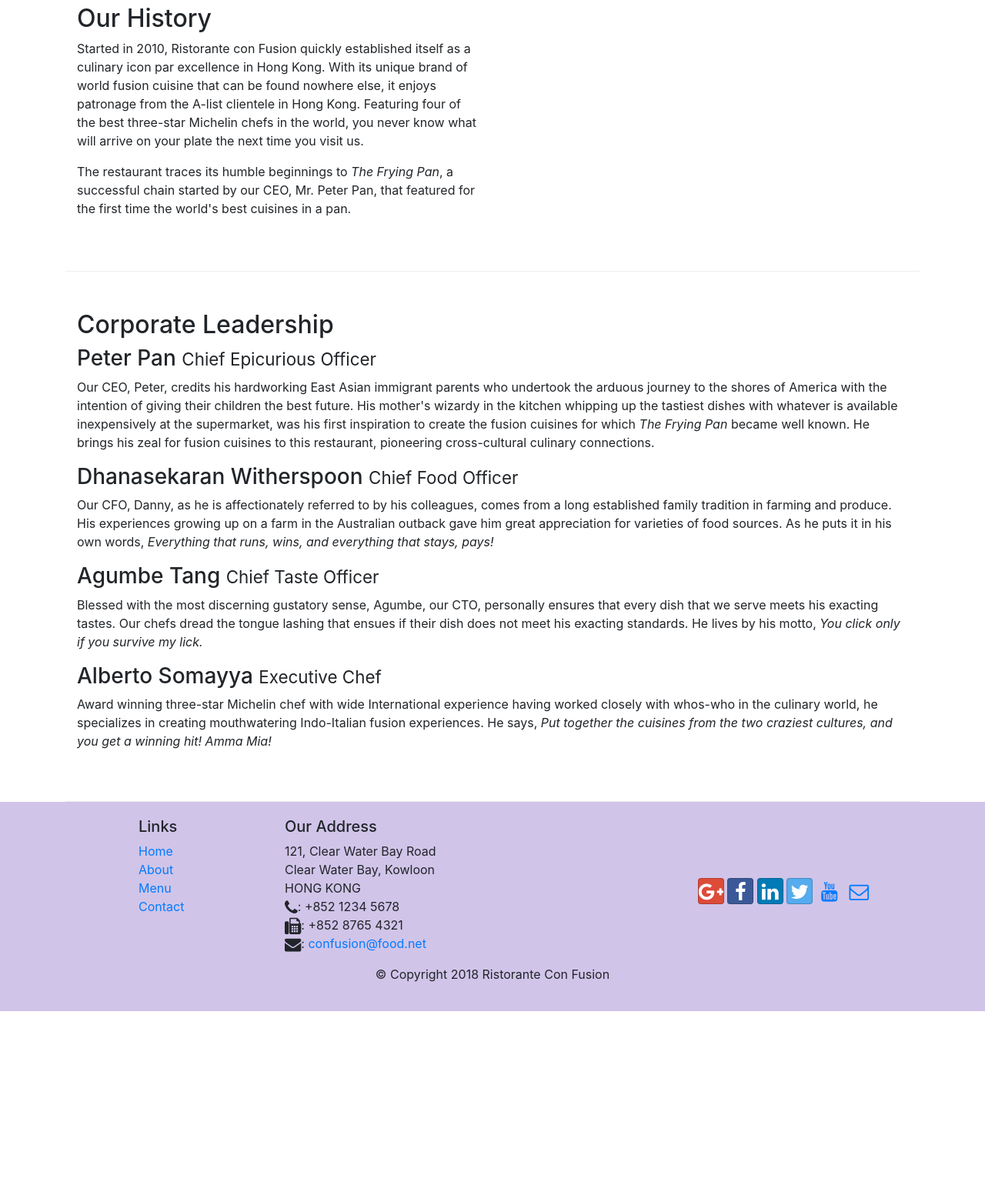
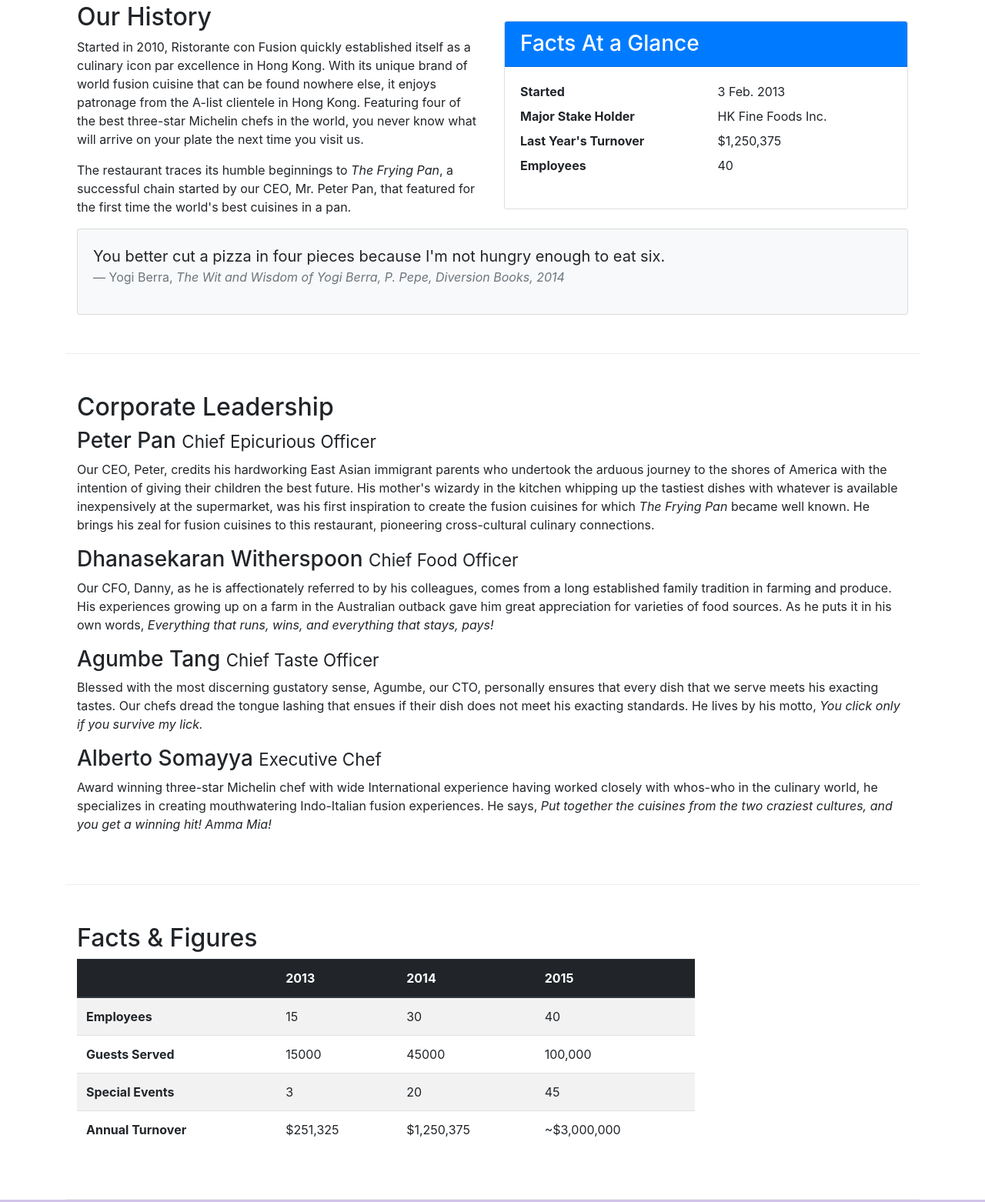
Before and after one commit to pratikgdb/conFusion, a website: page aboutus.html in a window 1280 px wide. Shown: the part 488-2050 px from the top of the page at 77% size. Before the commit the page ends 1802 px from the top, so only its background shows below. Drawn offline with nearby package versions, Linux system fonts and the light colour scheme.

Commit message:
Tables & Cards

```diff
--- a/aboutus.html
+++ b/aboutus.html
@@ -60,12 +60,39 @@
         </div>
 
         <div class="row row-content align-items-center">
-            <div class="col-12 col-sm-6 order-sm-first">
+            <div class="col-sm-6">
                 <h2>Our History</h2>
                 <p>Started in 2010, Ristorante con Fusion quickly established itself as a culinary icon par excellence in Hong Kong. With its unique brand of world fusion cuisine that can be found nowhere else, it enjoys patronage from the A-list clientele in Hong Kong.  Featuring four of the best three-star Michelin chefs in the world, you never know what will arrive on your plate the next time you visit us.</p>
                 <p>The restaurant traces its humble beginnings to <em>The Frying Pan</em>, a successful chain started by our CEO, Mr. Peter Pan, that featured for the first time the world's best cuisines in a pan.</p>
             </div>
-            <div class="col col-sm order-sm-last col-md">
+            <div class="col-sm">
+              <div class="card">
+                <h3 class="card-header bg-primary text-white">Facts At a Glance</h3>
+                <div class="card-body">
+                  <dl class="row">
+                    <dt class="col-6">Started</dt>
+                    <dd class="col-6">3 Feb. 2013</dd>
+                    <dt class="col-6">Major Stake Holder</dt>
+                    <dd class="col-6">HK Fine Foods Inc.</dd>
+                    <dt class="col-6">Last Year's Turnover</dt>
+                    <dd class="col-6">$1,250,375</dd>
+                    <dt class="col-6">Employees</dt>
+                    <dd class="col-6">40</dd>
+                  </dl>
+                </div>
+              </div>
+            </div>
+            <div class="col-12">
+              <div class="card card-body bg-light">
+                <blockquote class="blockquote">
+                  <p class="mb-0">You better cut a pizza in four pieces because I'm not hungry enough to eat six.</p>
+                  <footer class="blockquote-footer">Yogi Berra,
+                      <cite title="Source Title">The Wit and Wisdom of Yogi Berra,
+                         P. Pepe, Diversion Books, 2014
+                      </cite>
+                  </footer>
+                </blockquote>
+              </div>
             </div>
         </div>
 
@@ -83,7 +110,52 @@
                   <p class="d-none d-sm-block">Award winning three-star Michelin chef with wide International experience having worked closely with whos-who in the culinary world, he specializes in creating mouthwatering Indo-Italian fusion experiences. He says, <em>Put together the cuisines from the two craziest cultures, and you get a winning hit! Amma Mia!</em></p>
             </div>
        </div>
+       <div class="row row-content">
+         <div class="col-12 col-sm-9">
+           <h2>Facts &amp; Figures</h2>
+           <div class="table-responsive">
+              <table class="table table-striped">
+                  <thead class="thead-dark">
+                      <tr>
+                          <th>&nbsp;</th>
+                          <th>2013</th>
+                          <th>2014</th>
+                          <th>2015</th>
+                      </tr>
+                  </thead>
+                  <tbody>
+                      <tr>
+                          <th>Employees</th>
+                          <td>15</td>
+                          <td>30</td>
+                          <td>40</td>
+                      </tr>
+                      <tr>
+                          <th>Guests Served</th>
+                          <td>15000</td>
+                          <td>45000</td>
+                          <td>100,000</td>
+                      </tr>
+                      <tr>
+                          <th>Special Events</th>
+                          <td>3</td>
+                          <td>20</td>
+                          <td>45</td>
+                      </tr>
+                      <tr>
+                          <th>Annual Turnover</th>
+                          <td>$251,325</td>
+                          <td>$1,250,375</td>
+                          <td>~$3,000,000</td>
+                      </tr>
+                  </tbody>
+              </table>
+          </div>
+         </div>
+         <div class="col-12 col-sm-3">
 
+         </div>
+       </div>
     </div>
 
     <footer class="footer">
```
